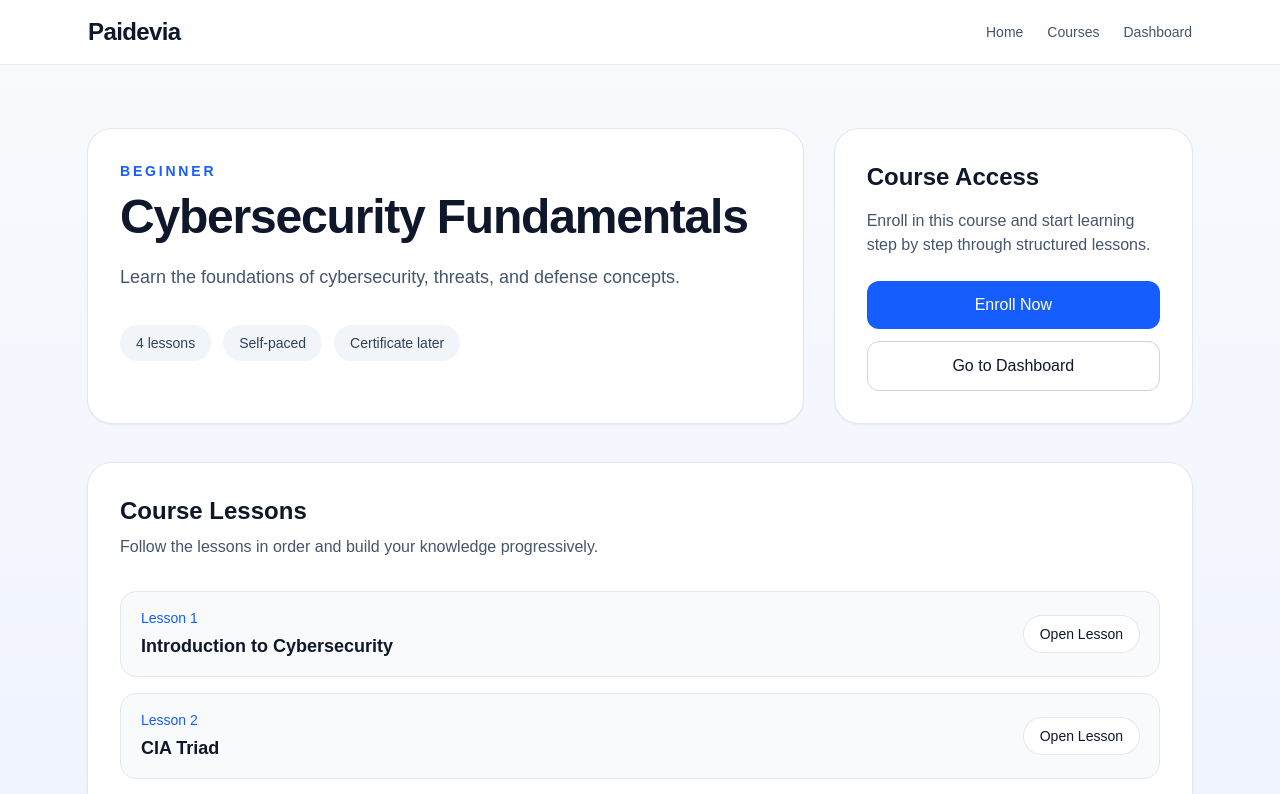
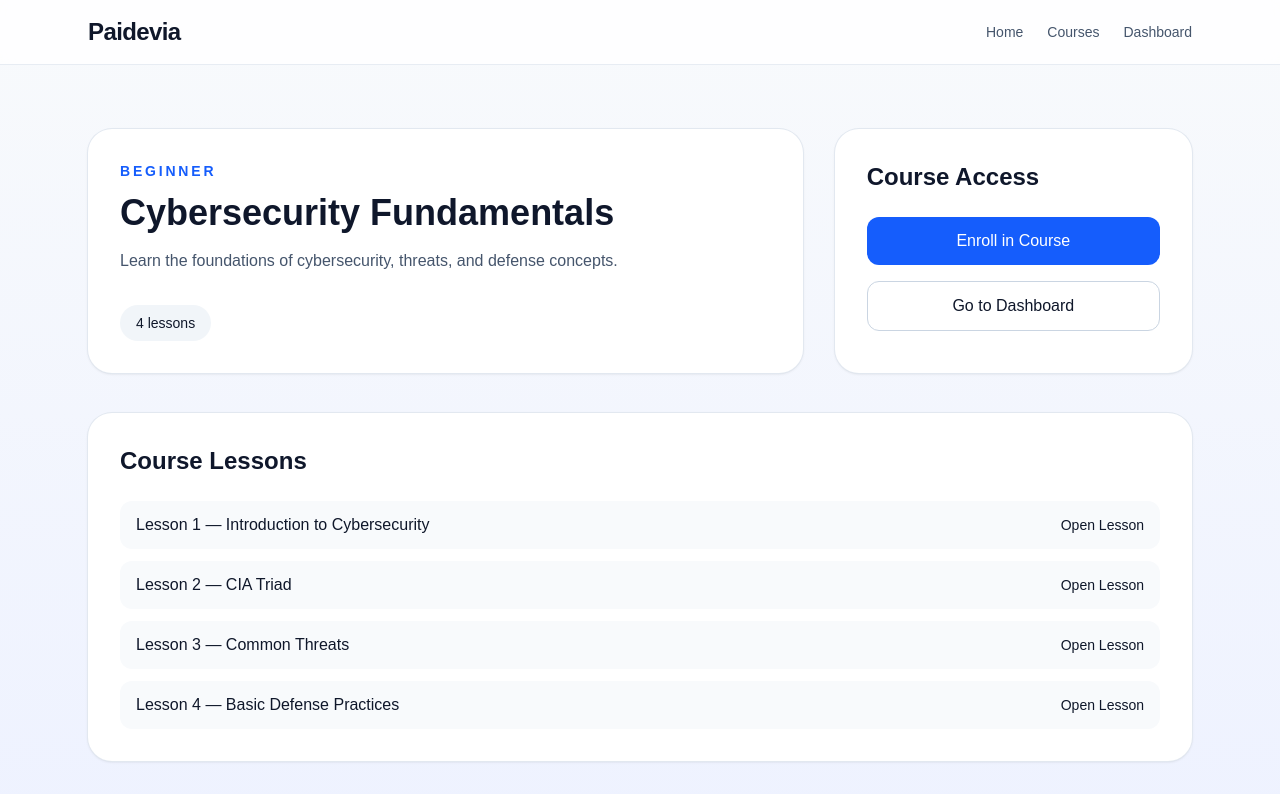
Before and after one commit to Laugerr/Paidevia, a Next.js app: page /courses/cybersecurity-fundamentals in a window 1280 px wide. Shown: the top 794 px of the page. Built offline with nearby package versions, Linux system fonts and the light colour scheme.

Commit message:
🎓 feat: implement course enrollment on course page

```diff
--- a/app/courses/[slug]/page.tsx
+++ b/app/courses/[slug]/page.tsx
@@ -1,33 +1,26 @@
+"use client";
+
 import Link from "next/link";
 import { courses } from "@/lib/courses";
+import { enrollCourse } from "@/lib/enrollment";
 
-type CoursePageProps = {
+type Props = {
   params: Promise<{
     slug: string;
   }>;
 };
 
-export default async function CoursePage({ params }: CoursePageProps) {
+export default async function CoursePage({ params }: Props) {
   const { slug } = await params;
-  const course = courses.find((course) => course.slug === slug);
 
-  if (!course) {
+  const foundCourse = courses.find((course) => course.slug === slug);
+
+  if (!foundCourse) {
     return (
       <main className="mx-auto max-w-5xl px-6 py-16">
-        <div className="rounded-2xl bg-white p-8 shadow-sm ring-1 ring-slate-200">
-          <h1 className="text-4xl font-bold tracking-tight text-slate-900">
+        <h1 className="text-4xl font-bold text-slate-900">
           Course Not Found
         </h1>
-          <p className="mt-4 text-slate-600">
-            The course you are looking for does not exist.
-          </p>
-          <Link
-            href="/courses"
-            className="mt-6 inline-block rounded-xl bg-blue-600 px-5 py-3 font-medium text-white transition hover:bg-blue-700"
-          >
-            Back to Courses
-          </Link>
-        </div>
       </main>
     );
   }
@@ -35,88 +28,86 @@ export default async function CoursePage({ params }: CoursePageProps) {
   return (
     <main className="mx-auto max-w-6xl px-6 py-16">
       <section className="grid gap-8 lg:grid-cols-[2fr_1fr]">
+
+        {/* LEFT SIDE */}
         <div className="rounded-3xl bg-white p-8 shadow-sm ring-1 ring-slate-200">
+
           <p className="text-sm font-semibold uppercase tracking-[0.2em] text-blue-600">
-            {course.level}
+            {foundCourse.level}
           </p>
 
-          <h1 className="mt-3 text-4xl font-bold tracking-tight text-slate-900 md:text-5xl">
-            {course.title}
+          <h1 className="mt-3 text-4xl font-bold text-slate-900">
+            {foundCourse.title}
           </h1>
 
-          <p className="mt-5 max-w-3xl text-lg leading-8 text-slate-600">
-            {course.description}
+          <p className="mt-4 text-slate-600">
+            {foundCourse.description}
           </p>
 
-          <div className="mt-8 flex flex-wrap gap-3">
-            <span className="rounded-full bg-slate-100 px-4 py-2 text-sm font-medium text-slate-700">
-              {course.lessons} lessons
-            </span>
-            <span className="rounded-full bg-slate-100 px-4 py-2 text-sm font-medium text-slate-700">
-              Self-paced
-            </span>
-            <span className="rounded-full bg-slate-100 px-4 py-2 text-sm font-medium text-slate-700">
-              Certificate later
+          <div className="mt-8 flex gap-3">
+            <span className="rounded-full bg-slate-100 px-4 py-2 text-sm">
+              {foundCourse.lessons} lessons
             </span>
           </div>
+
         </div>
 
+        {/* RIGHT SIDE */}
         <aside className="rounded-3xl bg-white p-8 shadow-sm ring-1 ring-slate-200">
+
           <h2 className="text-2xl font-semibold text-slate-900">
             Course Access
           </h2>
-          <p className="mt-4 text-slate-600">
-            Enroll in this course and start learning step by step through structured lessons.
-          </p>
 
-          <button className="mt-6 w-full rounded-xl bg-blue-600 px-5 py-3 font-medium text-white transition hover:bg-blue-700">
-            Enroll Now
+          <button
+            onClick={() => enrollCourse(foundCourse.slug)}
+            className="mt-6 w-full rounded-xl bg-blue-600 px-5 py-3 font-medium text-white transition hover:bg-blue-700"
+          >
+            Enroll in Course
           </button>
 
           <Link
             href="/dashboard"
-            className="mt-3 block w-full rounded-xl border border-slate-300 px-5 py-3 text-center font-medium text-slate-900 transition hover:bg-slate-50"
+            className="mt-4 block w-full rounded-xl border border-slate-300 px-5 py-3 text-center font-medium hover:bg-slate-50"
           >
             Go to Dashboard
           </Link>
+
         </aside>
+
       </section>
 
+      {/* LESSON LIST */}
       <section className="mt-10 rounded-3xl bg-white p-8 shadow-sm ring-1 ring-slate-200">
+
         <h2 className="text-2xl font-semibold text-slate-900">
           Course Lessons
         </h2>
-        <p className="mt-2 text-slate-600">
-          Follow the lessons in order and build your knowledge progressively.
-        </p>
 
-        <ul className="mt-8 space-y-4">
-          {course.lessonList.map((lesson, index) => (
+        <ul className="mt-6 space-y-3">
+
+          {foundCourse.lessonList.map((lesson, index) => (
             <li
               key={lesson.slug}
-              className="rounded-2xl border border-slate-200 bg-slate-50 px-5 py-4 transition hover:bg-slate-100"
+              className="flex items-center justify-between rounded-xl bg-slate-50 px-4 py-3"
             >
-              <div className="flex items-center justify-between gap-4">
-                <div>
-                  <p className="text-sm font-medium text-blue-600">
-                    Lesson {index + 1}
-                  </p>
-                  <h3 className="mt-1 text-lg font-semibold text-slate-900">
-                    {lesson.title}
-                  </h3>
-                </div>
+              <span>
+                Lesson {index + 1} — {lesson.title}
+              </span>
 
               <Link
                 href={`/lesson/${lesson.slug}`}
-                  className="rounded-full bg-white px-4 py-2 text-sm font-medium text-slate-600 ring-1 ring-slate-200 transition hover:bg-slate-100"
+                className="text-sm text-blue-600 hover:underline"
               >
                 Open Lesson
               </Link>
-              </div>
             </li>
           ))}
+
         </ul>
+
       </section>
+
     </main>
   );
 }
--- a/app/dashboard/page.tsx
+++ b/app/dashboard/page.tsx
@@ -2,13 +2,15 @@
 
 import { useEffect, useState } from "react";
 import { getCompletedLessons } from "@/lib/progress";
+import { getEnrolledCourses } from "@/lib/enrollment";
 
 export default function DashboardPage() {
   const [completedLessons, setCompletedLessons] = useState<string[]>([]);
+  const [enrolledCourses, setEnrolledCourses] = useState<string[]>([]);
 
   useEffect(() => {
-    const lessons = getCompletedLessons();
-    setCompletedLessons(lessons);
+    setCompletedLessons(getCompletedLessons());
+    setEnrolledCourses(getEnrolledCourses());
   }, []);
 
   return (
@@ -61,6 +63,29 @@ export default function DashboardPage() {
 
       <section className="mt-10 rounded-2xl bg-white p-6 shadow-sm ring-1 ring-slate-200">
         <h2 className="text-xl font-semibold text-slate-900">
+          Enrolled Courses
+        </h2>
+
+        {enrolledCourses.length === 0 ? (
+          <p className="mt-4 text-slate-600">
+            You are not enrolled in any courses yet.
+          </p>
+        ) : (
+          <ul className="mt-4 space-y-2">
+            {enrolledCourses.map((course) => (
+              <li
+                key={course}
+                className="rounded-lg bg-slate-50 px-4 py-2 text-sm text-slate-700 ring-1 ring-slate-200"
+              >
+                {course.replaceAll("-", " ")}
+              </li>
+            ))}
+          </ul>
+        )}
+      </section>
+
+      <section className="mt-10 rounded-2xl bg-white p-6 shadow-sm ring-1 ring-slate-200">
+        <h2 className="text-xl font-semibold text-slate-900">
           Completed Lessons
         </h2>
 
--- /dev/null
+++ b/lib/enrollment.ts
@@ -0,0 +1,12 @@
+export function enrollCourse(slug: string) {
+  const enrolled = JSON.parse(localStorage.getItem("enrolledCourses") || "[]");
+
+  if (!enrolled.includes(slug)) {
+    enrolled.push(slug);
+    localStorage.setItem("enrolledCourses", JSON.stringify(enrolled));
+  }
+}
+
+export function getEnrolledCourses(): string[] {
+  return JSON.parse(localStorage.getItem("enrolledCourses") || "[]");
+}
```
Lines whose indentation alone changed are shown as unchanged.
